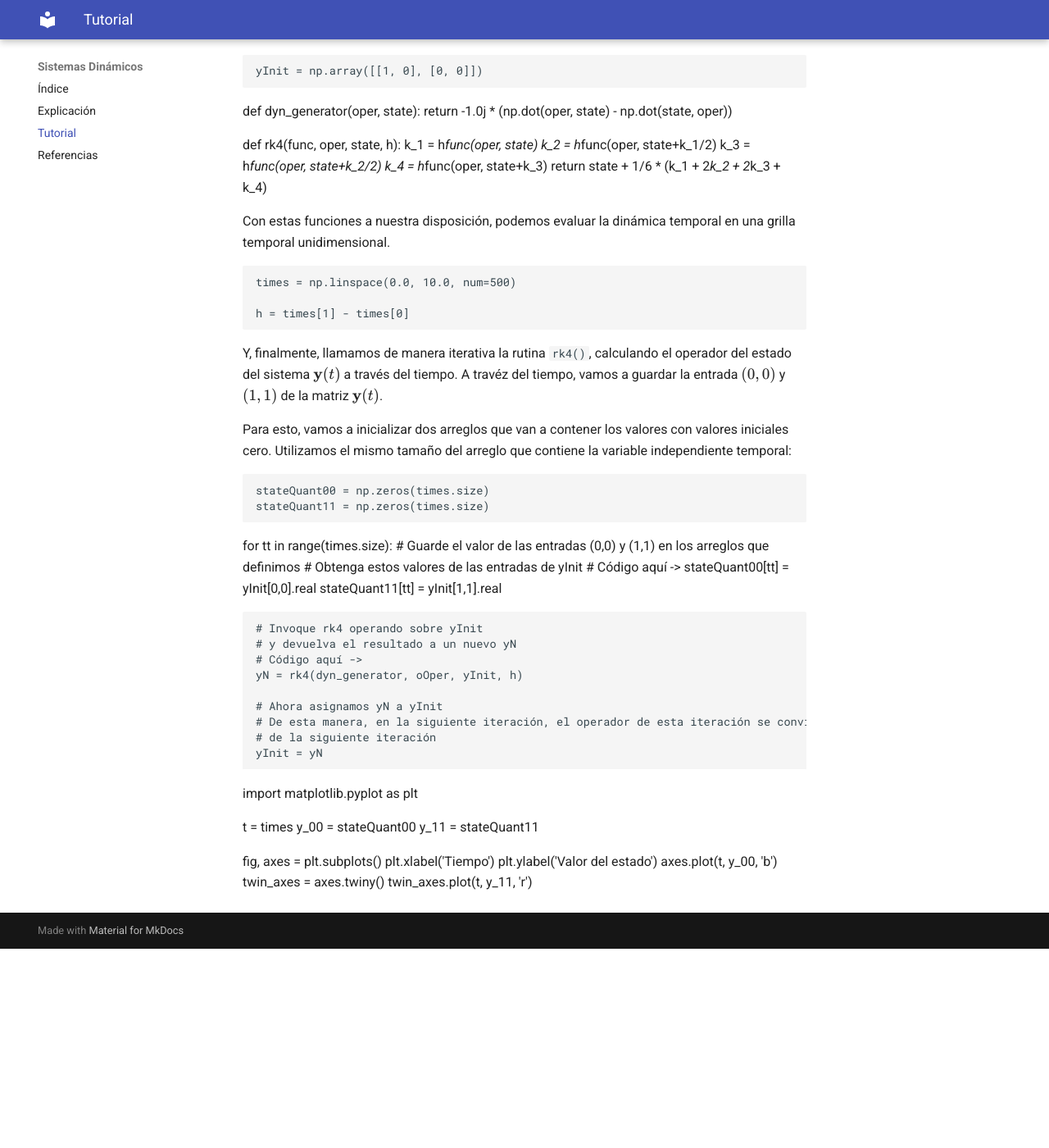
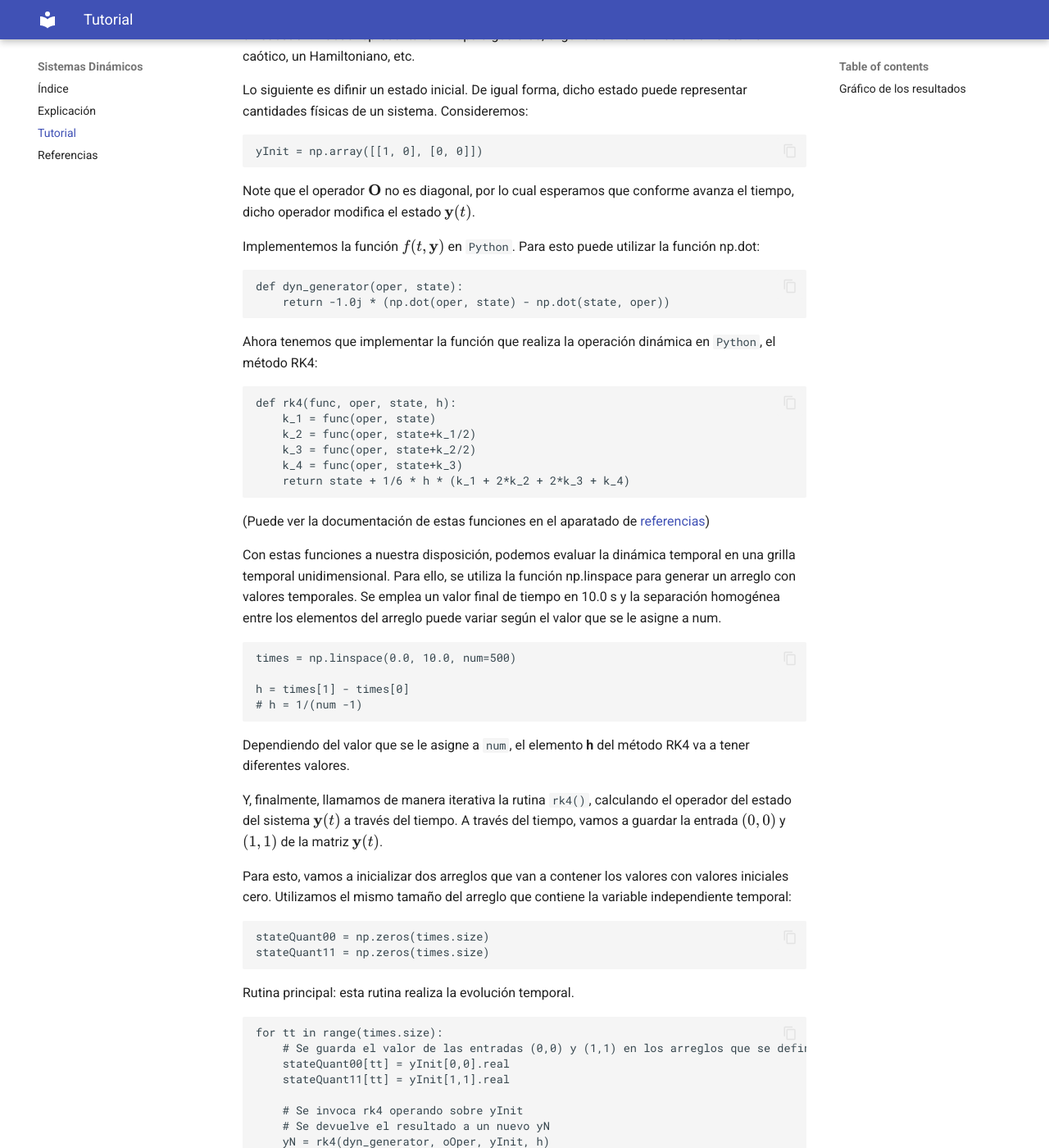
Before and after one commit to Fabriciocesp21/Rk4, an MkDocs documentation site: the page built from docs/tutorials.md, in a window 1280 px wide and 1400 px high, scrolled down 661 px. Shown: the whole window at 82% size. Built offline with MkDocs 1.6.1 and Material for MkDocs 9.7.7, drawn with Linux system fonts in a browser that asks for light colours; before the commit the page ends 1818 px from its top, so only the background shows below that; some of the changed text lies outside the part shown.

Commit message:
Finalizado

````diff
--- a/docs/tutorials.md
+++ b/docs/tutorials.md
@@ -5,6 +5,11 @@
 f(t, \mathbf{y}) = -{\rm{i}} [\mathbf{O}, \mathbf{y}(t)],
 $$
 donde $\mathbf{O}$ es otro operador lineal, ${\rm{i}}$ es la constante compleja y $[A, B] = AB - BA$ es un operación de conmutación. Note que **la función $f(t, \mathbf{y})$ no depende explícitamente de la variable temporal**.
+
+La constante compleja se denota en `Python` de la siguiente manera:
+``` py
+iConst = 1.0j
+```
 
 La dinámica del problema depende intrínsicamente del operador 𝐎. Escojamos el siguiente operador:
 ``` py
@@ -21,59 +26,66 @@
 yInit = np.array([[1, 0], [0, 0]])
 ```
 
+Note que el operador $\mathbf{O}$ no es diagonal, por lo cual esperamos que conforme avanza el tiempo, dicho operador modifica el estado $\mathbf{y}(t)$.
+
+Implementemos la función $f(t, \mathbf{y})$ en `Python`. Para esto puede utilizar la función np.dot:
+
+``` py
 def dyn_generator(oper, state):
     return -1.0j * (np.dot(oper, state) - np.dot(state, oper))
+```
 
+Ahora tenemos que implementar la función que realiza la operación dinámica en `Python`, el método RK4:
+
+``` py
 def rk4(func, oper, state, h):
-    k_1 = h*func(oper, state)
-    k_2 = h*func(oper, state+k_1/2)
-    k_3 = h*func(oper, state+k_2/2)
-    k_4 = h*func(oper, state+k_3)
-    return state + 1/6 * (k_1 + 2*k_2 + 2*k_3 + k_4)
+    k_1 = func(oper, state)
+    k_2 = func(oper, state+k_1/2)
+    k_3 = func(oper, state+k_2/2)
+    k_4 = func(oper, state+k_3)
+    return state + 1/6 * h * (k_1 + 2*k_2 + 2*k_3 + k_4)
+```
+
+(Puede ver la documentación de estas funciones en el aparatado de [referencias](reference.md))
 
 
-Con estas funciones a nuestra disposición, podemos evaluar la dinámica temporal en una grilla temporal unidimensional.
+Con estas funciones a nuestra disposición, podemos evaluar la dinámica temporal en una grilla temporal unidimensional. Para ello, se utiliza la función np.linspace para generar un arreglo con valores temporales. Se emplea un valor final de tiempo en 10.0 s y la separación homogénea entre los elementos del arreglo puede variar según el valor que se le asigne a num.
 ``` py
 times = np.linspace(0.0, 10.0, num=500)
 
 h = times[1] - times[0]
+# h = 1/(num -1)
 ```
 
-Y, finalmente, llamamos de manera iterativa la rutina `rk4()`, calculando el operador del estado del sistema $\mathbf{y}(t)$ a través del tiempo. A travéz del tiempo, vamos a guardar la entrada $(0, 0)$ y $(1, 1)$ de la matriz $\mathbf{y}(t)$.
+Dependiendo del valor que se le asigne a `num`, el elemento **h** del método RK4 va a tener diferentes valores.
+
+Y, finalmente, llamamos de manera iterativa la rutina `rk4()`, calculando el operador del estado del sistema $\mathbf{y}(t)$ a través del tiempo. A través del tiempo, vamos a guardar la entrada $(0, 0)$ y $(1, 1)$ de la matriz $\mathbf{y}(t)$.
 
 Para esto, vamos a inicializar dos arreglos que van a contener los valores con valores iniciales cero. Utilizamos el mismo tamaño del arreglo que contiene la variable independiente temporal:
+
 ``` py
 stateQuant00 = np.zeros(times.size)
 stateQuant11 = np.zeros(times.size)
 ```
 
+Rutina principal: esta rutina realiza la evolución temporal.
+
+``` py
 for tt in range(times.size):
-    # Guarde el valor de las entradas (0,0) y (1,1) en los arreglos que definimos
-    # Obtenga estos valores de las entradas de yInit
-    # Código aquí ->
+    # Se guarda el valor de las entradas (0,0) y (1,1) en los arreglos que se definieron.
     stateQuant00[tt] = yInit[0,0].real
     stateQuant11[tt] = yInit[1,1].real
 
-    # Invoque rk4 operando sobre yInit
-    # y devuelva el resultado a un nuevo yN
-    # Código aquí ->
+    # Se invoca rk4 operando sobre yInit
+    # Se devuelve el resultado a un nuevo yN
     yN = rk4(dyn_generator, oOper, yInit, h)
 
-    # Ahora asignamos yN a yInit
+    # Ahora se asigna yN a yInit
     # De esta manera, en la siguiente iteración, el operador de esta iteración se convierte en el inicial
     # de la siguiente iteración
     yInit = yN
+```
 
+## Gráfico de los resultados
 
-import matplotlib.pyplot as plt
-
-t = times
-y_00 = stateQuant00
-y_11 = stateQuant11
-
-fig, axes = plt.subplots()
-plt.xlabel('Tiempo')
-plt.ylabel('Valor del estado')
-axes.plot(t, y_00, 'b')
-twin_axes = axes.twiny()
-twin_axes.plot(t, y_11, 'r')
+![El siguiente gráfico muestra el resultado del código implementado con los datos seleccionados anteriormente](H.png)
--- a/mkdocs.yml
+++ b/mkdocs.yml
@@ -2,6 +2,8 @@
 
 theme:
   name: "material"
+  features:
+    - content.code.copy
 
 nav:
   - index.md
````
Also changed, not shown: docs/H.png (added).
